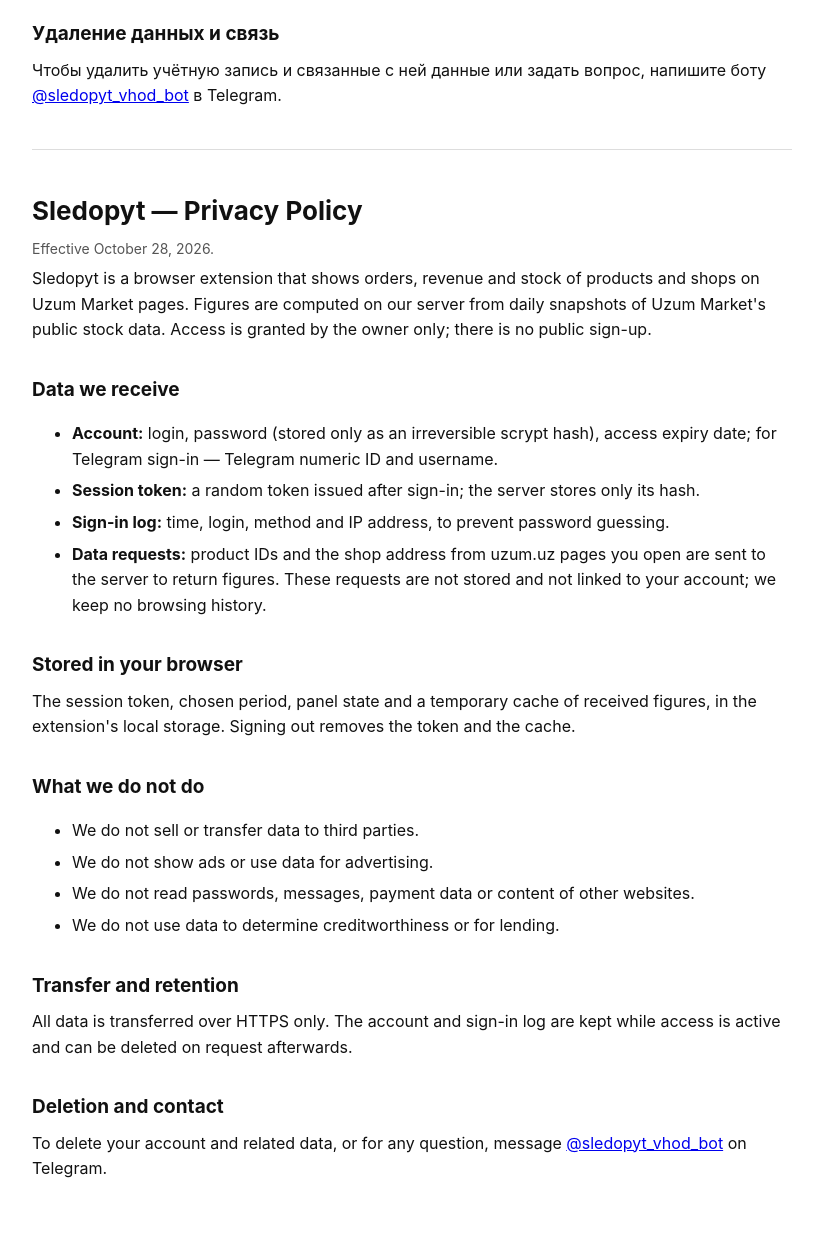
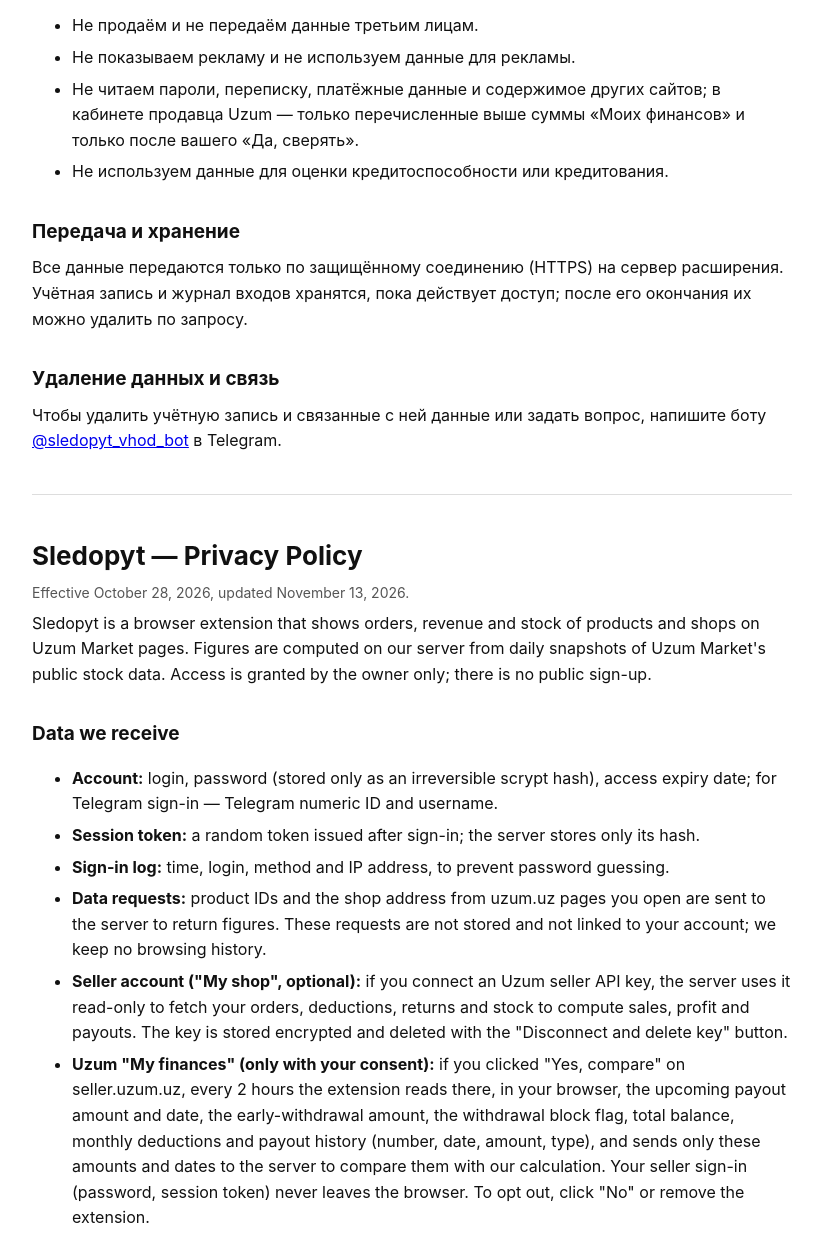
Before and after one commit to ecochelovechik-cmyk/sebes-calc, a plain HTML site: page sledopyt/privacy.html in a window 1280 px wide. Shown: the part 1110-2360 px from the top of the page, without its empty margins (228-1051 px from the left). Drawn offline with Linux system fonts and the light colour scheme.

Commit message:
Политика «Следопыта»: кабинет продавца и «Мои финансы» Uzum (только с согласия)
Co-Authored-By: Claude Opus 5.5 <noreply@anthropic.com>

```diff
--- a/sledopyt/privacy.html
+++ b/sledopyt/privacy.html
@@ -17,7 +17,7 @@
 <body>
 <main>
 <h1>Политика конфиденциальности расширения «Следопыт»</h1>
-<p class="muted">Действует с 28 октября 2026 года.</p>
+<p class="muted">Действует с 28 октября 2026 года, обновлена 13 ноября 2026 года.</p>
 
 <p>«Следопыт» — расширение для браузера, которое показывает на страницах Uzum Market заказы, выручку и остатки
 товаров и магазинов. Цифры считаются на нашем сервере по ежедневным срезам открытых остатков Uzum Market.
@@ -32,6 +32,14 @@
   <li><b>Запросы данных:</b> чтобы показать цифры, расширение отправляет на сервер номера товаров и адрес магазина
     со страниц uzum.uz, которые вы открываете. Эти запросы не сохраняются и не связываются с вашей учётной записью;
     историю просмотров мы не ведём.</li>
+  <li><b>Кабинет продавца (раздел «Мой магазин», по желанию):</b> если вы подключили ключ API кабинета Uzum, сервер
+    по нему только читает ваши заказы, удержания, возвраты и остатки, чтобы посчитать продажи, прибыль и деньги к выплате.
+    Ключ хранится на сервере зашифрованным и удаляется кнопкой «Отключить и удалить ключ».</li>
+  <li><b>«Мои финансы» Uzum (только с вашего согласия):</b> если в кабинете продавца seller.uzum.uz вы нажали «Да, сверять»,
+    расширение раз в 2 часа читает там в вашем браузере сумму к выплате и её дату, сумму «вывести раньше», признак блокировки
+    вывода, общий баланс, удержания за месяц и историю выплат (номер, дата, сумма, тип) и отправляет на сервер только эти
+    суммы и даты — чтобы сверить их с расчётом. Вход в кабинет (пароль, пропуск кабинета) из браузера не передаётся.
+    Отказаться — кнопка «Не надо» или удаление расширения.</li>
 </ul>
 
 <h2>Что хранится в браузере</h2>
@@ -42,7 +50,8 @@
 <ul>
   <li>Не продаём и не передаём данные третьим лицам.</li>
   <li>Не показываем рекламу и не используем данные для рекламы.</li>
-  <li>Не читаем пароли, переписку, платёжные данные и содержимое других сайтов.</li>
+  <li>Не читаем пароли, переписку, платёжные данные и содержимое других сайтов; в кабинете продавца Uzum — только
+    перечисленные выше суммы «Моих финансов» и только после вашего «Да, сверять».</li>
   <li>Не используем данные для оценки кредитоспособности или кредитования.</li>
 </ul>
 
@@ -57,7 +66,7 @@
 <hr>
 
 <h1>Sledopyt — Privacy Policy</h1>
-<p class="muted">Effective October 28, 2026.</p>
+<p class="muted">Effective October 28, 2026, updated November 13, 2026.</p>
 <p>Sledopyt is a browser extension that shows orders, revenue and stock of products and shops on Uzum Market pages.
 Figures are computed on our server from daily snapshots of Uzum Market's public stock data. Access is granted
 by the owner only; there is no public sign-up.</p>
@@ -69,6 +78,14 @@ by the owner only; there is no public sign-up.</p>
   <li><b>Sign-in log:</b> time, login, method and IP address, to prevent password guessing.</li>
   <li><b>Data requests:</b> product IDs and the shop address from uzum.uz pages you open are sent to the server to
     return figures. These requests are not stored and not linked to your account; we keep no browsing history.</li>
+  <li><b>Seller account ("My shop", optional):</b> if you connect an Uzum seller API key, the server uses it read-only to
+    fetch your orders, deductions, returns and stock to compute sales, profit and payouts. The key is stored encrypted and
+    deleted with the "Disconnect and delete key" button.</li>
+  <li><b>Uzum "My finances" (only with your consent):</b> if you clicked "Yes, compare" on seller.uzum.uz, every 2 hours the
+    extension reads there, in your browser, the upcoming payout amount and date, the early-withdrawal amount, the withdrawal
+    block flag, total balance, monthly deductions and payout history (number, date, amount, type), and sends only these
+    amounts and dates to the server to compare them with our calculation. Your seller sign-in (password, session token)
+    never leaves the browser. To opt out, click "No" or remove the extension.</li>
 </ul>
 <h2>Stored in your browser</h2>
 <p>The session token, chosen period, panel state and a temporary cache of received figures, in the extension's
@@ -77,7 +94,8 @@ local storage. Signing out removes the token and the cache.</p>
 <ul>
   <li>We do not sell or transfer data to third parties.</li>
   <li>We do not show ads or use data for advertising.</li>
-  <li>We do not read passwords, messages, payment data or content of other websites.</li>
+  <li>We do not read passwords, messages, payment data or content of other websites; on the Uzum seller site — only the
+    "My finances" amounts listed above, and only after you click "Yes, compare".</li>
   <li>We do not use data to determine creditworthiness or for lending.</li>
 </ul>
 <h2>Transfer and retention</h2>
```
